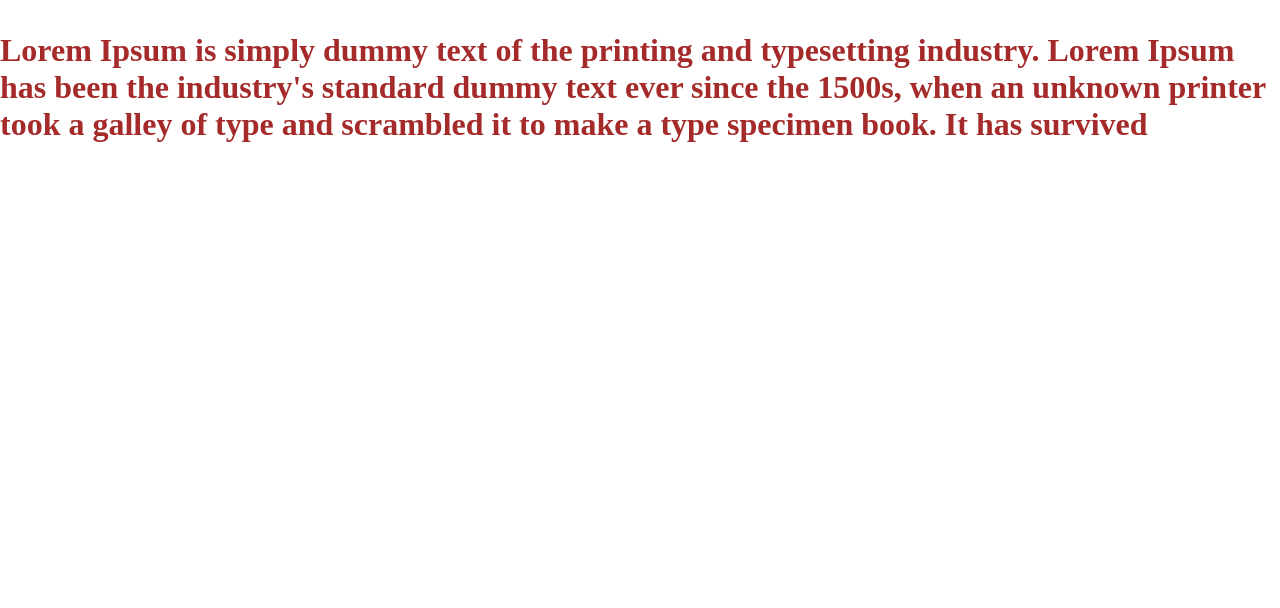
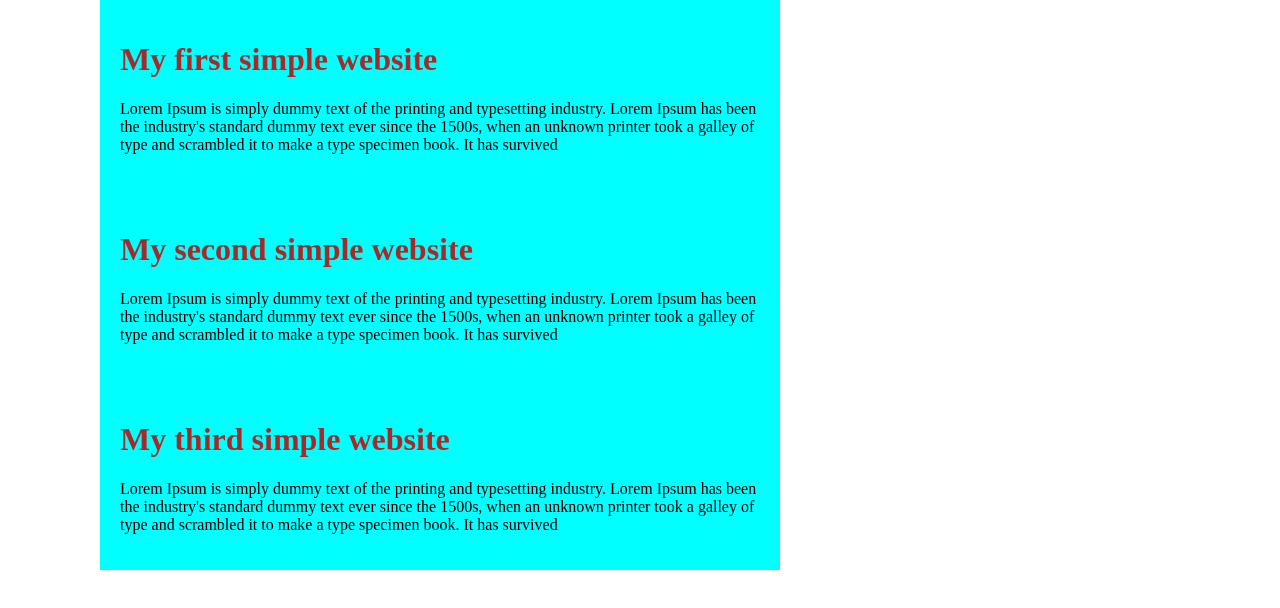
Before and after one commit to saemdev/simple-website, a plain HTML site: page index.html in a window 1280 px wide. Drawn offline with Linux system fonts and the light colour scheme.

Commit message:
added the edited simple website

```diff
--- a/index.html
+++ b/index.html
@@ -9,9 +9,16 @@
 <body>
     <header>
         <div>
-            <h1>
-                <p>Lorem Ipsum is simply dummy text of the printing and typesetting industry. Lorem Ipsum has been the industry's standard dummy text ever since the 1500s, when an unknown printer took a galley of type and scrambled it to make a type specimen book. It has survived</p>
-            </h1>
+            <h1> My first simple website </h1>
+            <p>Lorem Ipsum is simply dummy text of the printing and typesetting industry. Lorem Ipsum has been the industry's standard dummy text ever since the 1500s, when an unknown printer took a galley of type and scrambled it to make a type specimen book. It has survived</p>
+        </div>
+        <div>
+            <h1> My second simple website </h1>
+            <p>Lorem Ipsum is simply dummy text of the printing and typesetting industry. Lorem Ipsum has been the industry's standard dummy text ever since the 1500s, when an unknown printer took a galley of type and scrambled it to make a type specimen book. It has survived</p>
+        </div>
+        <div>
+            <h1> My third simple website </h1>
+            <p>Lorem Ipsum is simply dummy text of the printing and typesetting industry. Lorem Ipsum has been the industry's standard dummy text ever since the 1500s, when an unknown printer took a galley of type and scrambled it to make a type specimen book. It has survived</p>
         </div>
     </header>
 </body>
--- a/style.css
+++ b/style.css
@@ -4,3 +4,9 @@ body{
 h1{
     color:brown;
 }
+div{
+    background-color:aqua;
+    width:50%;
+    margin-left:100px;
+    padding:20px;
+}
```
